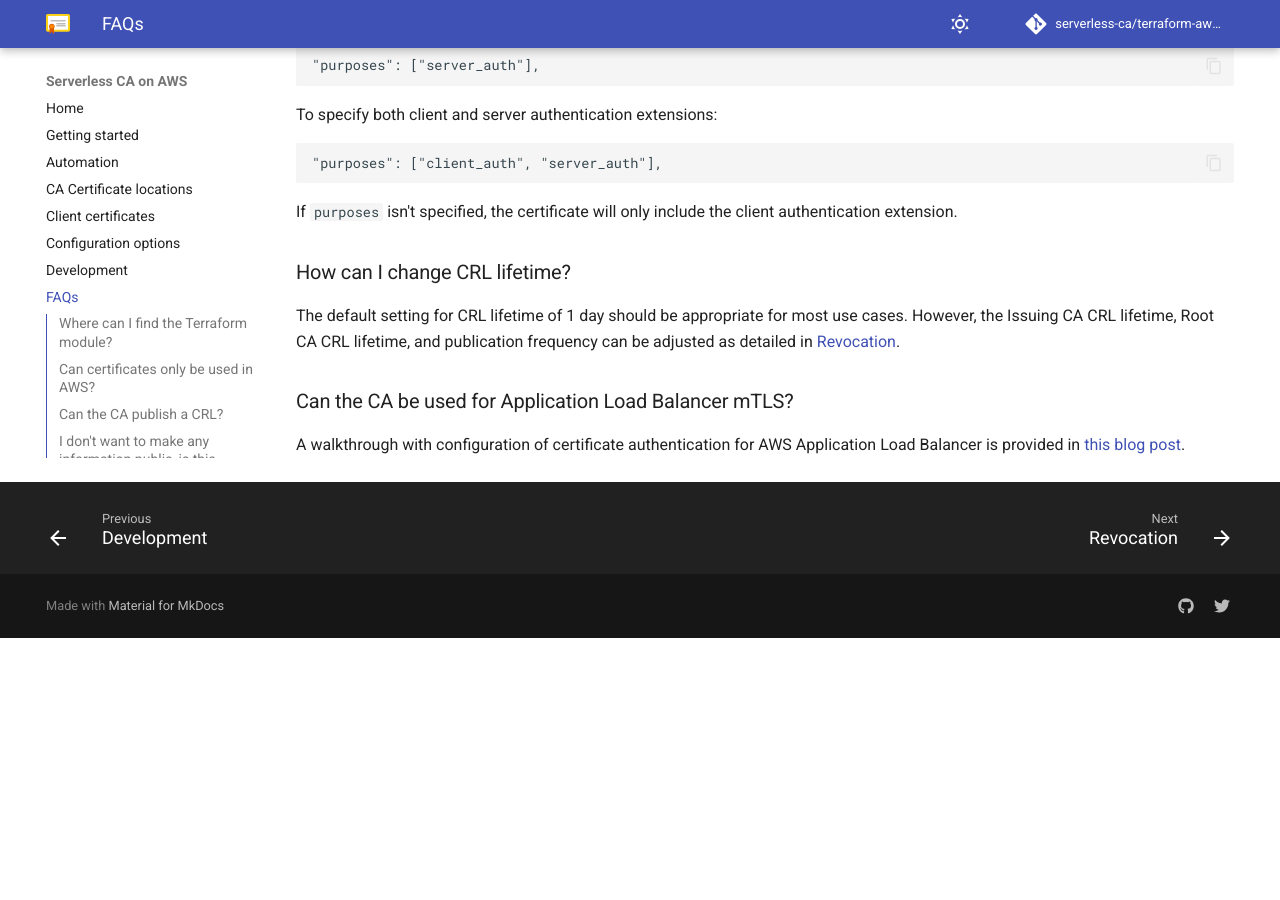
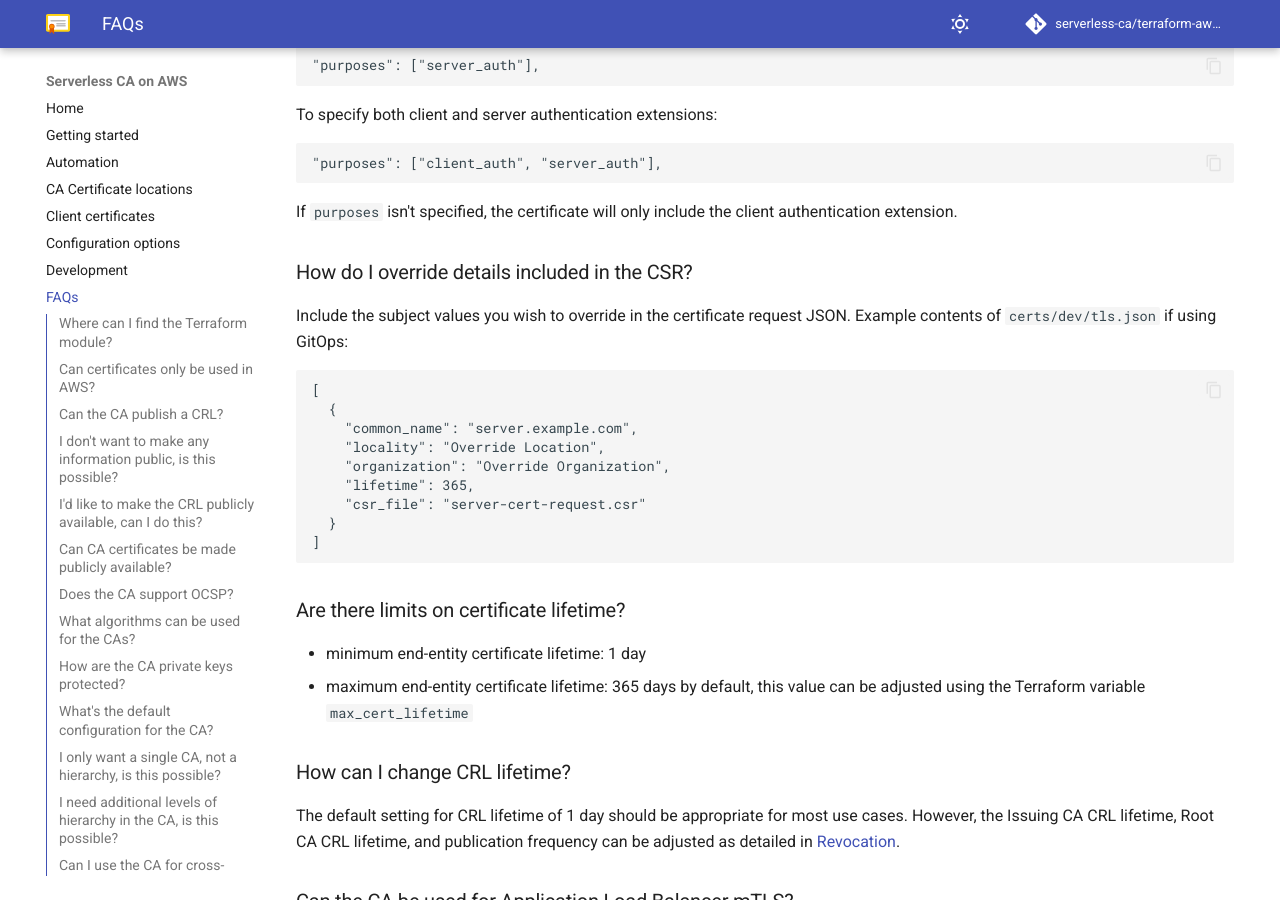
Before and after one commit to serverless-ca/terraform-aws-ca, an MkDocs documentation site: the page built from docs/faq.md, in a window 1280 px wide and 900 px high, scrolled down 2906 px. Built offline with MkDocs 1.6.1 and Material for MkDocs 9.7.7, drawn with Linux system fonts in a browser that asks for light colours; comment, search, counter and statistics services are not loaded; before the commit the page ends 3544 px from its top, so only the background shows below that.

Commit message:
Add documentation on CSR overrides

````diff
--- a/docs/faq.md
+++ b/docs/faq.md
@@ -81,6 +81,25 @@
 ```
 If `purposes` isn't specified, the certificate will only include the client authentication extension.
 
+### How do I override details included in the CSR?
+Include the subject values you wish to override in the certificate request JSON. Example contents of `certs/dev/tls.json` if using GitOps:
+```json
+[
+  {
+    "common_name": "server.example.com",
+    "locality": "Override Location",
+    "organization": "Override Organization",
+    "lifetime": 365,
+    "csr_file": "server-cert-request.csr"
+  }
+]
+```
+
+### Are there limits on certificate lifetime?
+
+* minimum end-entity certificate lifetime: 1 day
+* maximum end-entity certificate lifetime: 365 days by default, this value can be adjusted using the Terraform variable `max_cert_lifetime`
+
 ### How can I change CRL lifetime?
 The default setting for CRL lifetime of 1 day should be appropriate for most use cases. However, the Issuing CA CRL lifetime, Root CA CRL lifetime, and publication frequency can be adjusted as detailed in [Revocation](revocation.md#crl-lifetime).
 
````
Also changed, not shown: docs/client-certificates.md (+1 -0 lines), 1 other file.
